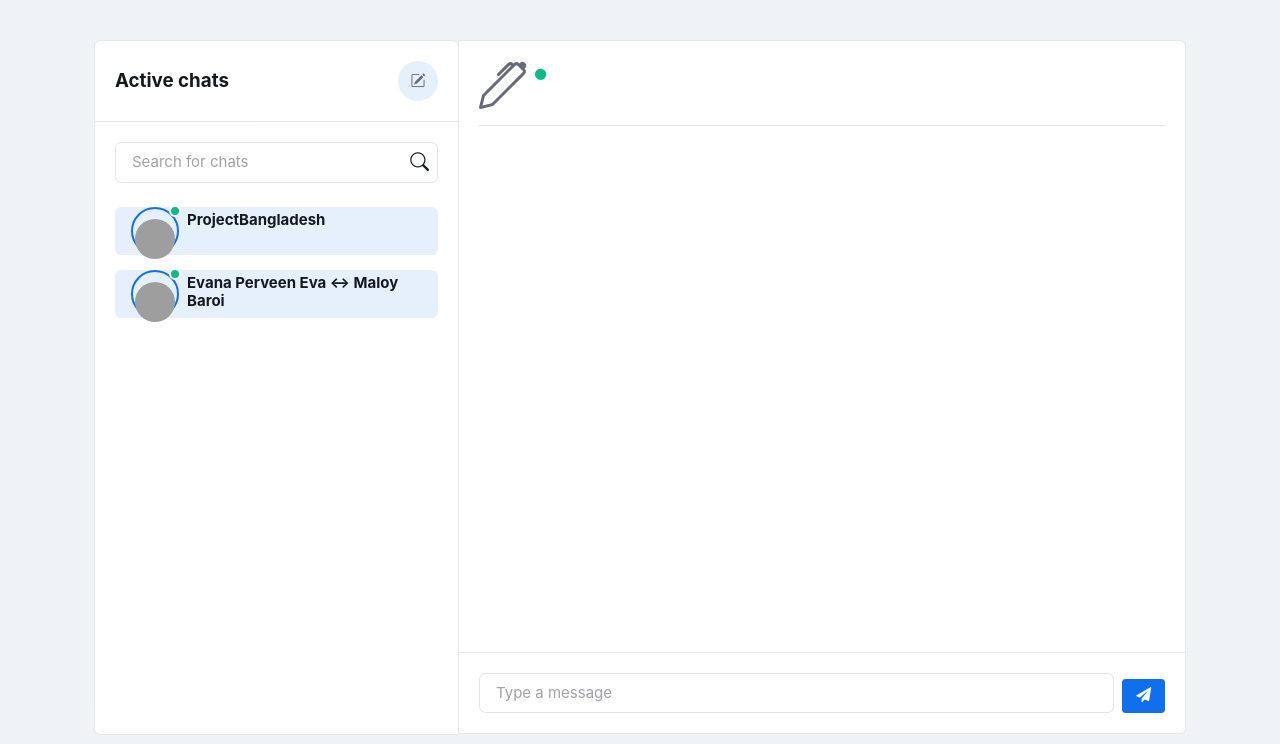
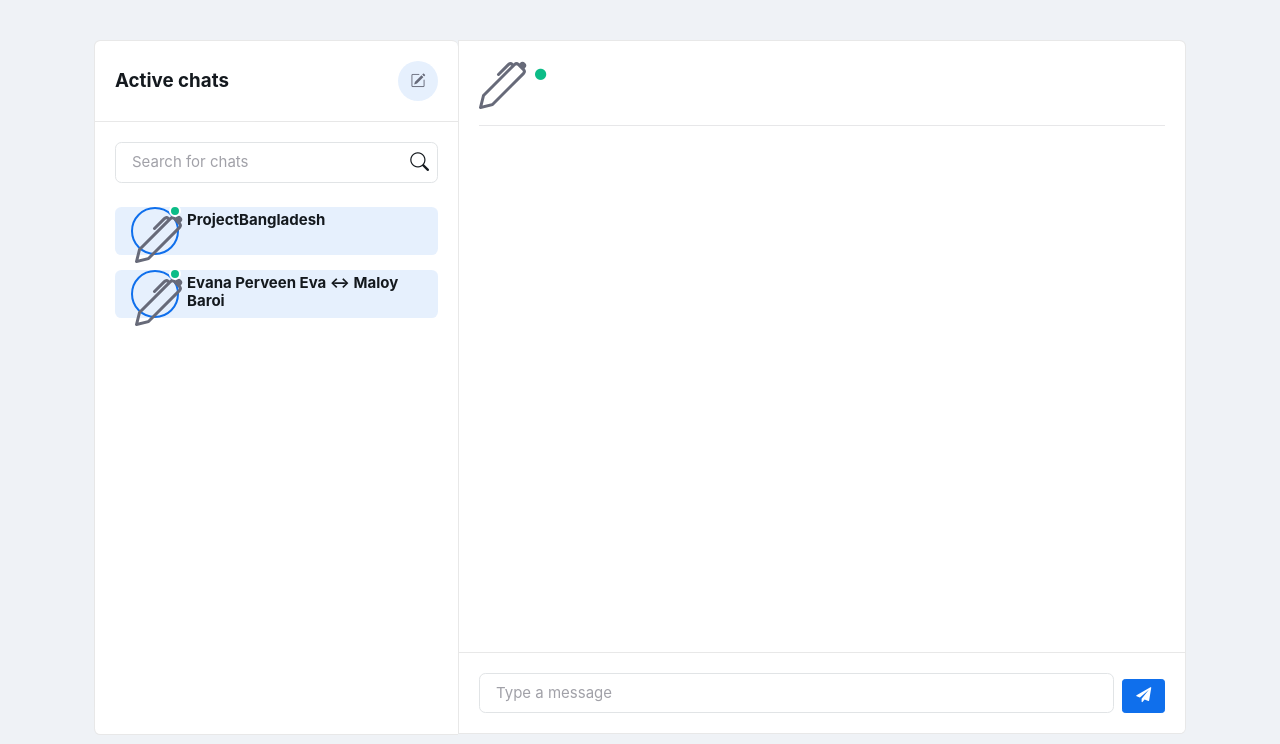
Before and after one commit to Maloy-Baroi/cubicr-joint, a Django app: template templates/App_chat/AllChats.html in a window 1280 px wide. Shown: the part 56-800 px from the top of the page. Run offline with Django 4.2, Linux system fonts and the light colour scheme; the template is opened without the code that fills it: values that come from a table or form of the project are taken from there, others are empty; data comes from the database, SQL or seed files in the repository; some libraries are stand-ins or nearby versions; grey boxes are pictures that could not be loaded.

Commit message:
Update AllChat.html

```diff
--- a/templates/App_chat/AllChats.html
+++ b/templates/App_chat/AllChats.html
@@ -96,8 +96,11 @@
                                                            data-bs-toggle="pill" role="tab">
                                                             <div class="d-flex">
                                                                 <div class="flex-shrink-0 avatar avatar-story me-2 status-online">
-                                                                    <img class="avatar-img rounded-circle"
-                                                                         src="https://s4.aconvert.com/convert/p3r68-cdx67/ane20-1ykyk.svg" alt="">
+<!--                                                                     <img class="avatar-img rounded-circle"
+                                                                         src="https://s4.aconvert.com/convert/p3r68-cdx67/ane20-1ykyk.svg" alt=""> -->
+                                                                    <svg xmlns="https://s4.aconvert.com/convert/p3r68-cdx67/ane20-1ykyk.svg" width="48" height="48" fill="currentColor" class="bi bi-pen" viewBox="0 0 16 16">
+  <path d="m13.498.795.149-.149a1.207 1.207 0 1 1 1.707 1.708l-.149.148a1.5 1.5 0 0 1-.059 2.059L4.854 14.854a.5.5 0 0 1-.233.131l-4 1a.5.5 0 0 1-.606-.606l1-4a.5.5 0 0 1 .131-.232l9.642-9.642a.5.5 0 0 0-.642.056L6.854 4.854a.5.5 0 1 1-.708-.708L9.44.854A1.5 1.5 0 0 1 11.5.796a1.5 1.5 0 0 1 1.998-.001zm-.644.766a.5.5 0 0 0-.707 0L1.95 11.756l-.764 3.057 3.057-.764L14.44 3.854a.5.5 0 0 0 0-.708l-1.585-1.585z"/>
+</svg>
                                                                 </div>
                                                                 <div class="flex-grow-1 d-block">
                                                                     <script>
```
